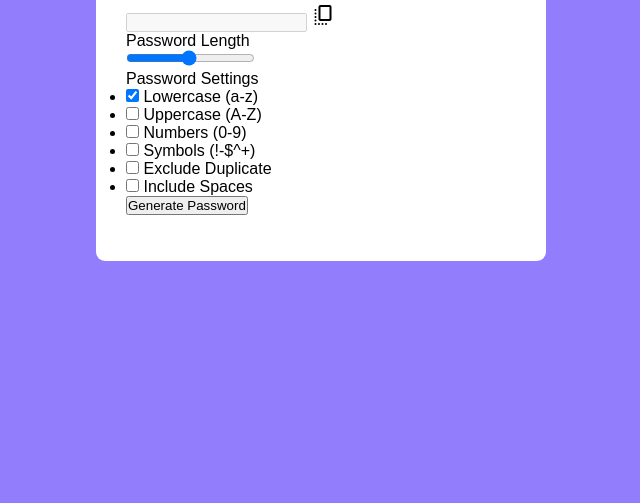
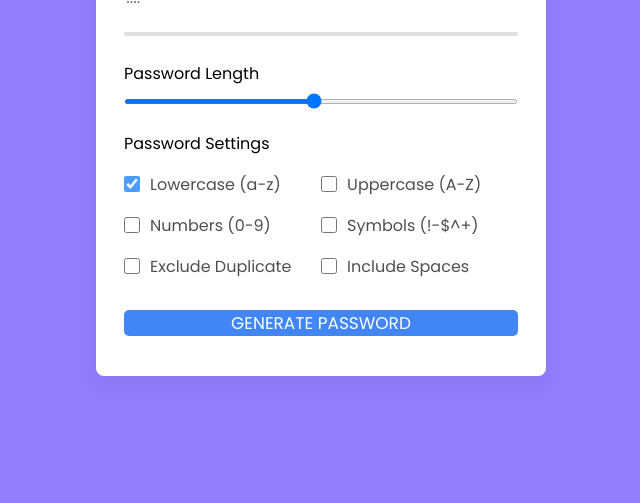
Before and after one commit to SamuelMilla/Radom-Password-Generator, a plain HTML site: page index.html in a window 1280 px wide. Shown: the part 297-800 px from the top of the page, without its empty margins (319-959 px from the left). Drawn offline with nearby package versions, Linux system fonts and the light colour scheme; a web font is replaced by a local one.

Commit message:
Update style.css

```diff
--- a/style.css
+++ b/style.css
@@ -1,4 +1,4 @@
-@import url('https://fonts.googleaps.com/css2?family=poppins:wght@400;500;600&display=swap');
+@import url('https://fonts.googleapis.com/css2?family=Poppins:wght@400;500;600&display=swap');
 
 * {
     margin: 0;
@@ -15,117 +15,144 @@ body {
     background: #927DFC;
 }
 
-.wrapper {
+.container {
     width: 450px;
-    height: 288px;
-    padding: 30px;
     background: #fff;
-    border-radius: 9px;
-    transition: height 0.2s ease;
+    border-radius: 8px;
+    box-shadow: 0 10px 20px rgba(0,0,0,0.05);
 }
 
-.wrapper.active {
-    height: 537px;
+.container h2 {
+    font-weight: 600;
+    font-size: 1.31rem;
+    padding: 1rem 1.75rem;
+    border-bottom: 1px solid #d4dbe5;
 }
 
-.wrapper .upload-box {
-    height: 225px;
-    display: flex;
-    cursor: pointer;
-    align-items: center;
-    justify-content: center;
-    flex-direction: column;
-    border-radius: 5px;
-    border: 2px dashed #afafaf;
+.wrapper {
+    margin: 1.25rem 1.75rem;
 }
 
-.wrapper.active .upload-box {
-    border: none;
+.wrapper .input-box {
+    position: relative;
 }
 
-.upload-box p {
+.input-box input {
+    width: 100%;
+    height: 53px;
+    color: #000;
+    background: none;
     font-size: 1.06rem;
-    margin-top: 20px;
+    font-weight: 500;
+    border-radius: 4px;
+    letter-spacing: 1.4px;
+    border: 1px solid #aaa;
+    padding: 0 2.85rem 0 1rem;
 }
 
-.wrapper.active .upload-box p {
-    display: none;
+.input-box span {
+    position: absulote;
+    right: 13px;
+    cursor: pointer;
+    line-height: 53px;
+    color: #707070;
 }
 
-.wrapper.active .upload-box img {
-    width: 100%;
-    height: 100%;
-    object-fit: cover;
-    border-radius: 5px;
+.input-box span:hover {
+    color: #4285f4!important;
 }
 
-.wrapper .content {
-    opacity: 0;
-    margin-top: 28px;
-    pointer-events: none;
+.wrapper .pass-indicator {
+    width: 100%;
+    height: 4px;
+    position: relative;
+    background: #dfdfdf;
+    margin-top: 0.75rem;
+    border-radius: 25px;
 }
 
-.wrapper.active .content {
-    opacity: 1;
-    pointer-events: auto;
-    transition: opacity 0.5s 0.05s ease;
+.pass-indicator::before {
+    position: absolute;
+    content: "";
+    height: 100%;
+    width: 50%;
+    border-radius: inherit;
+    transition: width 0.3s ease;
 }
 
-.content .row {
+.pass-indicator#weak::before {
+    width: 20%;
+    background: #E64A4A;
+}
+
+.pass-indicator#medium::before {
+    width: 50%;
+    background: #f1c80b;
+}
+
+.pass-indicator#strong::before {
+    width: 100%;
+    background: #4285F4;
+}
+
+.wrapper .pass-length {
+    margin: 1.56rem 0 1.25rem;
+}
+
+.pass-length .details {
     display: flex;
     justify-content: space-between;
 }
 
-.content .row .column {
-    width: calc(100% / 2 - 15px);
+.pass-length input {
+    width: 100%;
+    height: 5px;
 }
 
-.row .column label {
-    font-size: 1.06rem;
+.pass-settings .options {
+    display: flex;
+    list-style: none;
+    flex-wrap: wrap;
+    margin-top: 1rem;
 }
 
-.sizes .column input {
-    width: 100%;
-    height: 49px;
-    outline: none;
-    margin-top: 7px;
-    padding: 0 15px;
-    font-size: 1.06rem;
-    border-radius: 4px;
-    border: 1px solid #aaa;
+.pass-settings .options .option {
+    display: flex;
+    align-items: center;
+    margin-bottom: 1rem;
+    width: calc(100% / 2);
 }
 
-.sizes .column input:focus {
-    padding: 0 14px;
-    border: 2px solid #927DFC;
+.p´topms .option:first-child {
+    pointer-events: none;
 }
 
-.content .checkboxes {
-    margin-top: 20px;
+.options .option:first-child input {
+    opacity: 0.7;
 }
 
-.checkboxes .column {
-    display: flex;
-    align-items: center;
+.options .option input {
+    height: 16px;
+    width: 16px;
+    cursor: pointer;
 }
 
-.checkboxes .column input {
-    width: 17px;
-    height: 17px;
-    margin-right: 9px;
-    accent-color: #927DFC;
+.options .option label {
+    cursor: pointer;
+    color: #4f4f4f;
+    padding-left: 0.63rem;
 }
 
-.content .download-btn {
+.wrapper .generate-btn {
     width: 100%;
     color: #fff;
+    border: none;
     outline: none;
-    border: none;
     cursor: pointer;
+    background: #4285F4;
     font-size: 1.06rem;
+    padding: 0.94rem 9;
     border-radius: 5px;
-    padding: 15px 0;
-    margin: 30px 0 10px;
-    background: #927DFC;
-    text-transform: uppercase
+    text-transform: uppercase;
+    margin: 0.94rem 0 1.3rem;
 }
```
